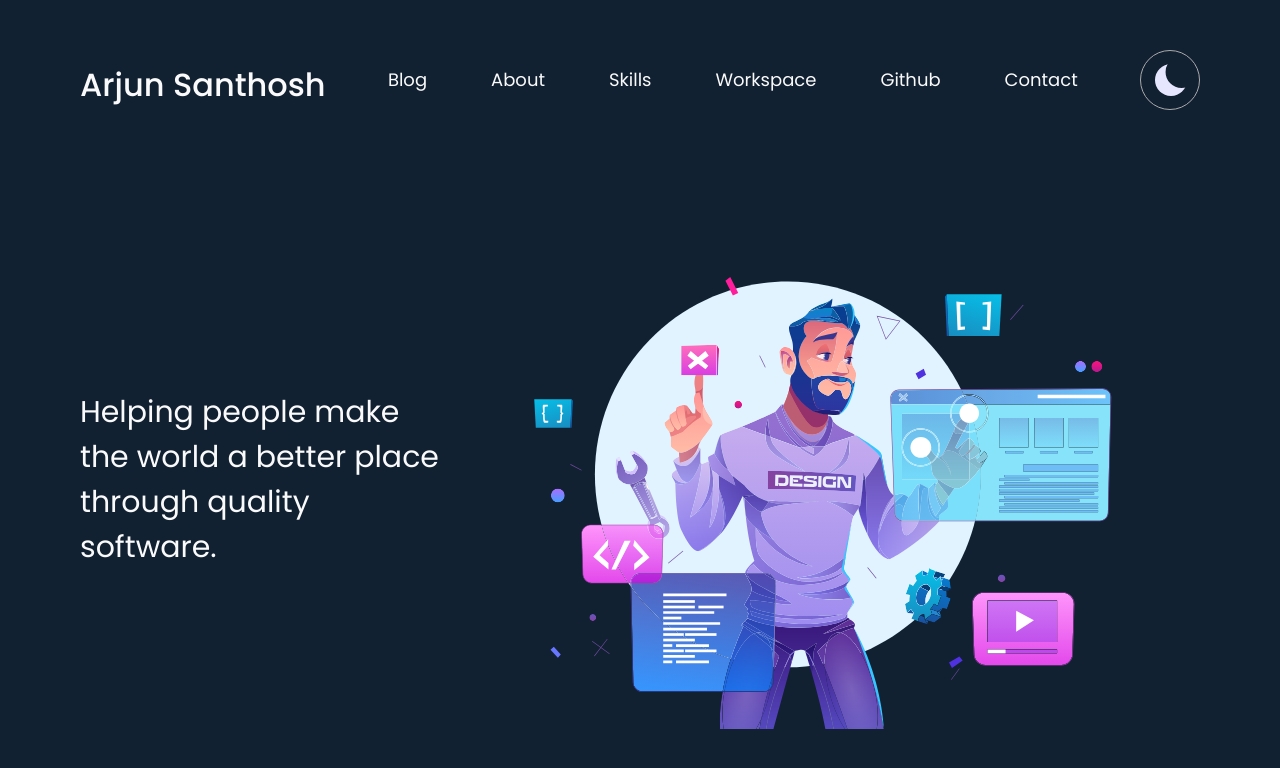
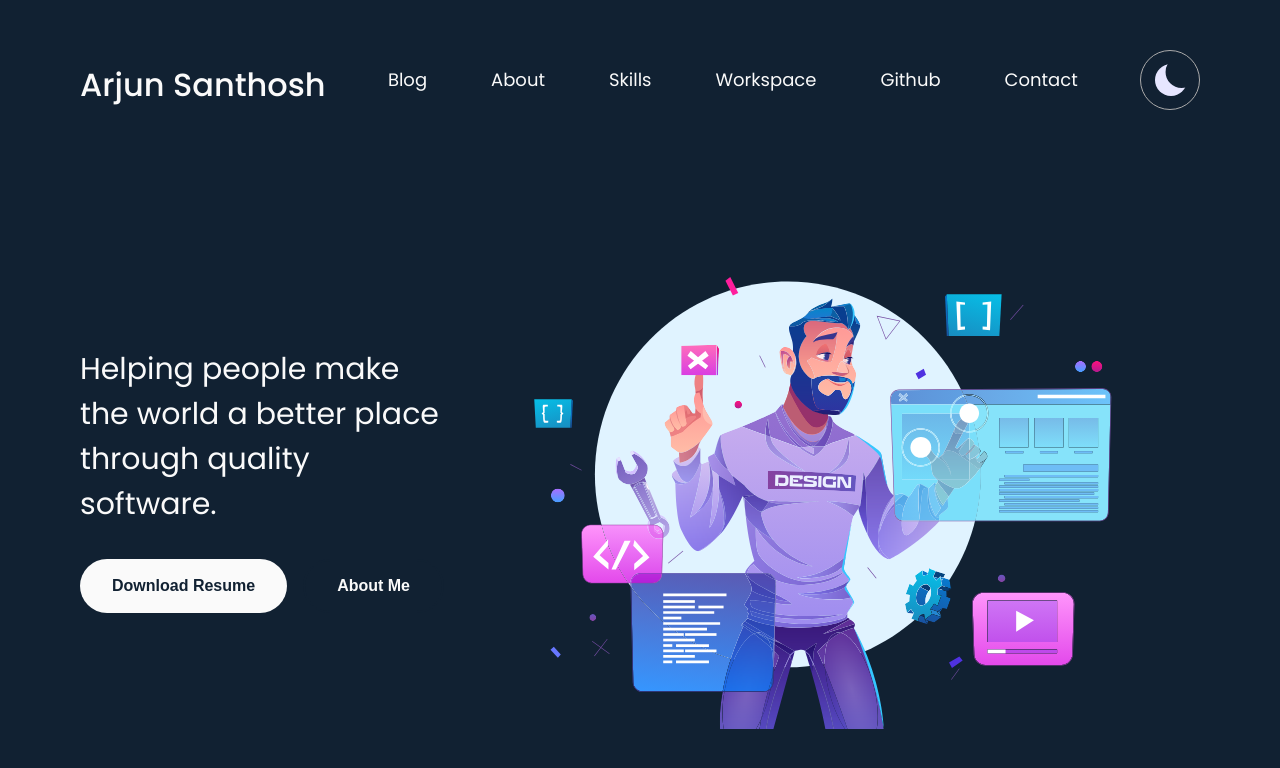
Before and after one commit to ArjunSanthoshpnr/portfolio-website, a React (Create React App) app: page / in a window 1280 px wide. Shown: the top 768 px of the page. Built offline with nearby package versions, Linux system fonts and the light colour scheme.

Commit message:
added buttons in hero section

```diff
--- a/public/index.html
+++ b/public/index.html
@@ -3,7 +3,10 @@
   <head>
     <meta charset="utf-8" />
     <link rel="icon" href="%PUBLIC_URL%/favicon.ico" />
-    <meta name="viewport" content="width=device-width, initial-scale=1" />
+    <meta
+      name="viewport"
+      content="width=device-width, initial-scale=1.0, maximum-scale=1.0, user-scalable=0"
+    />
     <meta name="theme-color" content="#000000" />
     <meta
       name="description"
--- /dev/null
+++ b/src/components/Button.jsx
@@ -0,0 +1,21 @@
+import styled from "styled-components";
+import { toggleTheme } from "../utils/utils";
+const Button = styled.button`
+  color: var(
+    --btn-text-${(props) => (props.primary ? "primary" : "secondary")}-${(
+        props
+      ) => toggleTheme(props)}
+  );
+  background-color: var(
+    --btn-bg-${(props) => (props.primary ? "primary" : "secondary")}-${(
+        props
+      ) => toggleTheme(props)}
+  );
+  border: ${(props) => (props.primary ? "0" : "0.15rem")} solid #112132;
+  border-radius: 4rem;
+  padding: 1rem 2rem;
+  font-size: 16px;
+  font-weight: 600;
+`;
+
+export default Button;
--- a/src/components/index.js
+++ b/src/components/index.js
@@ -1 +1,5 @@
-export { default as Header } from './Header';
+export { default as Header } from "./Header";
+export { default as Button } from "./Button";
+
+//Section export
+export { default as HeroSection } from "./sections/HeroSection";
--- a/src/components/sections/HeroSection.jsx
+++ b/src/components/sections/HeroSection.jsx
@@ -2,6 +2,7 @@ import React from "react";
 import styled from "styled-components";
 import { HeroIllustration } from "../../assets";
 import { toggleTheme } from "../../utils/utils";
+import { Button } from "../../components";
 
 function HeroSection({ darkTheme }) {
   return (
@@ -10,6 +11,14 @@ function HeroSection({ darkTheme }) {
         <span className="user-select-none">
           Helping people make the world a better place through quality software.
         </span>
+        <div className="btn-group">
+          <Button primary dark={darkTheme}>
+            Download Resume
+          </Button>
+          <Button secondary dark={darkTheme}>
+            About Me
+          </Button>
+        </div>
       </div>
       <HeroIllustration className="hero-illustration" />
     </StyledHeroSection>
@@ -27,8 +36,18 @@ const StyledHeroSection = styled.div`
 
   .content-block {
     display: flex;
+    flex-flow: column;
+    justify-content: center;
     align-items: center;
     width: 50%;
+    gap: 2rem;
+
+    .btn-group {
+      display: flex;
+      justify-content: flex-start;
+      gap: 1rem;
+      width: 100%;
+    }
 
     span {
       word-wrap: break-word;
--- a/src/index.css
+++ b/src/index.css
@@ -5,10 +5,18 @@
   /* Dark Theme */
   --background-primary-dark: #112132;
   --text-primary-dark: #fafafa;
+  --btn-bg-primary-dark: #fafafa;
+  --btn-bg-secondary-dark: transparent;
+  --btn-text-primary-dark: #112132;
+  --btn-text-secondary-dark: #fafafa;
 
   /* Light Theme */
   --background-primary-light: #fafafa;
   --text-primary-light: #112132;
+  --btn-bg-primary-light: #112132;
+  --btn-bg-secondary-light: transparent;
+  --btn-text-primary-light: #fafafa;
+  --btn-text-secondary-light: #112132;
 }
 
 body {
--- a/src/pages/Home.jsx
+++ b/src/pages/Home.jsx
@@ -1,6 +1,6 @@
 import React from "react";
 import styled from "styled-components";
-import HeroSection from "../components/sections/HeroSection";
+import { HeroSection } from "../components";
 
 function Home({ darkTheme }) {
   return (
```
Also changed, not shown: 1 other file (tests, documents, lock files or other folders).
